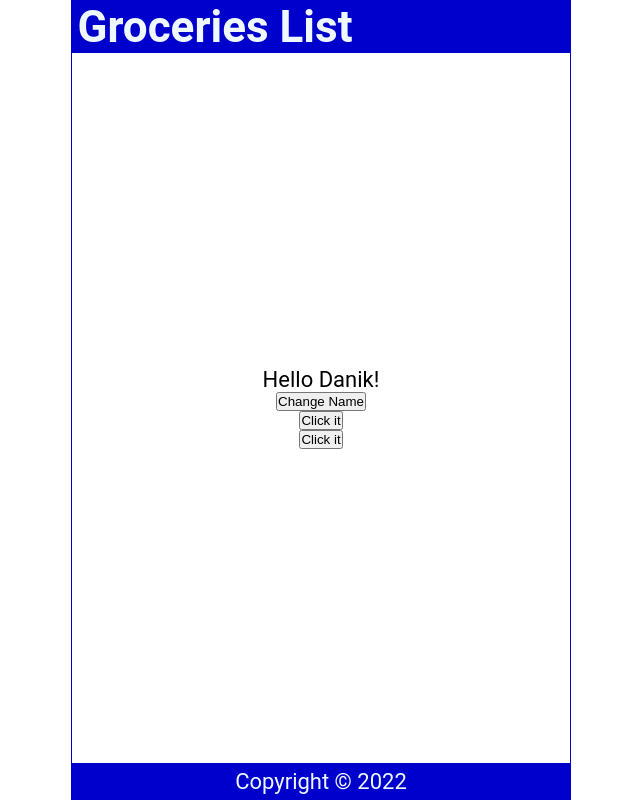
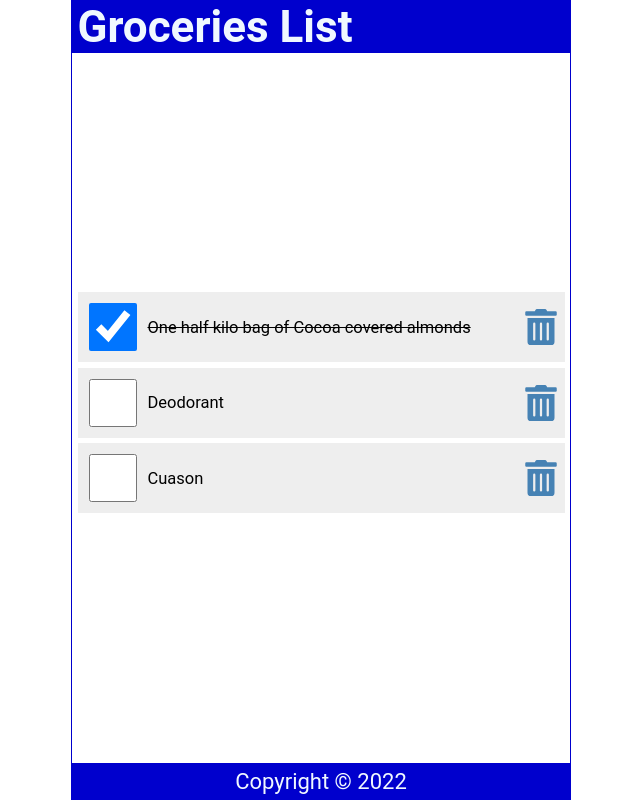
Before and after one commit to daniyar-yes/localstorage-todo, a React (Create React App) app: page / in a window 1280 px wide. Shown: the whole page, without its empty margins (319-959 px from the left). Built offline with nearby package versions, Linux system fonts and the light colour scheme.

Commit message:
added lists, handle check and delete

```diff
--- a/package.json
+++ b/package.json
@@ -34,5 +34,8 @@
       "last 1 firefox version",
       "last 1 safari version"
     ]
+  },
+  "devDependencies": {
+    "react-icons": "^4.7.1"
   }
 }
--- a/src/Content.js
+++ b/src/Content.js
@@ -1,35 +1,63 @@
 import { useState } from 'react'
+import { FaTrashAlt } from 'react-icons/fa'
 
 const Content = () => {
-    const [name, setName] = useState('Danik');
-    const [count, setCount] = useState(0)
+    const [items, setItems] = useState([
+      {
+        id: 1,
+        checked: true,
+        item: 'One half kilo bag of Cocoa covered almonds'
+      },
+      {
+        id: 2,
+        checked: false,
+        item: 'Deodorant'
+      },
+      {
+        id: 3,
+        checked: false,
+        item: 'Cuason'
+      },
+    ]);
 
-
-    const handleNameChange = () => {
-        const names = ['Bob', 'Kevin', 'Dave']
-        const int = Math.floor(Math.random() * 3)
-        setName(names[int])
+    const handleCheck = (id) => {
+      const listItems = items.map((item) => item.id === id ? { ...item, checked: !item.checked } : item);
+      setItems(listItems);
+      localStorage.setItem('shoppinglist', JSON.stringify(listItems))
     }
 
-    const handleClick = () => {
-      setCount(count + 1)
-      setCount(count + 1)
-      console.log(count)
+    const handleDelete = (id) => {
+      const listItems = items.filter((item) => item.id !== id)
+      setItems(listItems)
+      localStorage.setItem('shoppinglist', JSON.stringify(listItems))
     }
-
-    const handleClick2 = () => {
-      console.log(count)
-    }
-
 
     return (
       <main>
-          <p onDoubleClick={handleClick}>
-              Hello {name}!
-          </p>
-          <button onClick={handleNameChange}>Change Name</button>
-          <button onClick={handleClick}>Click it</button>
-          <button onClick={handleClick2}>Click it</button>
+          {items.length ? (
+            <ul>
+              {items.map((item) => (
+                <li className='item' key={item.id}>
+                  <input
+                    type='checkbox'
+                    onChange={() => handleCheck(item.id)}
+                    checked={item.checked}
+                  />
+                  <label
+                    style={(item.checked) ? { textDecoration: 'line-through'} : null}
+                    onDoubleClick={() => handleCheck(item.id)}
+                  >{item.item}</label>
+                  <FaTrashAlt
+                    onClick={() => handleDelete(item.id)}
+                    role='button'
+                    tabIndex='0'
+                  />
+                </li>
+              ) )}
+            </ul>
+           ) : (
+              <p style={{ marginTop: '2rem' }}>Your list is empty</p>
+           ) }
       </main>
     )
 }
--- a/src/index.css
+++ b/src/index.css
@@ -57,3 +57,62 @@
   display: grid;
   place-content: center;
 }
+
+ul {
+  width: 100%;
+  list-style: none;
+  padding: 0 0.25rem 0.25rem;
+}
+
+ul li::before {
+  content: "\200B";
+}
+
+.item {
+  display: flex;
+  justify-content: flex-start;
+  align-items: center;
+  padding: 0.5rem 0 0.5rem 0.5rem;
+  margin: 0.25rem 0;
+  background-color: #eee;
+}
+
+.item:first-child {
+  margin: 0;
+}
+
+.item input[type="checkbox"] {
+  text-align: center;
+  width: 2.5rem;
+  width: 48px;
+  min-width: 48px;
+  height: 2.5rem;
+  height: 48px;
+  min-height: 48px;
+  cursor: pointer;
+  margin-right: 0.5rem;
+}
+
+.item input[type="checkbox"]:focus + label {
+  text-decoration: underline;
+}
+
+.item > label {
+  font-size: 0.75rem;
+  flex-grow: 1;
+}
+
+.item svg {
+  width: 48px;
+  min-width: 48px;
+  height: 36px;
+  font-size: 1rem;
+  color: steelblue;
+  cursor: pointer;
+}
+
+.item svg:focus,
+.item svg:hover {
+  color: red;
+  outline: none;
+}
```
Also changed, not shown: 1 other file (tests, documents, lock files or other folders).
